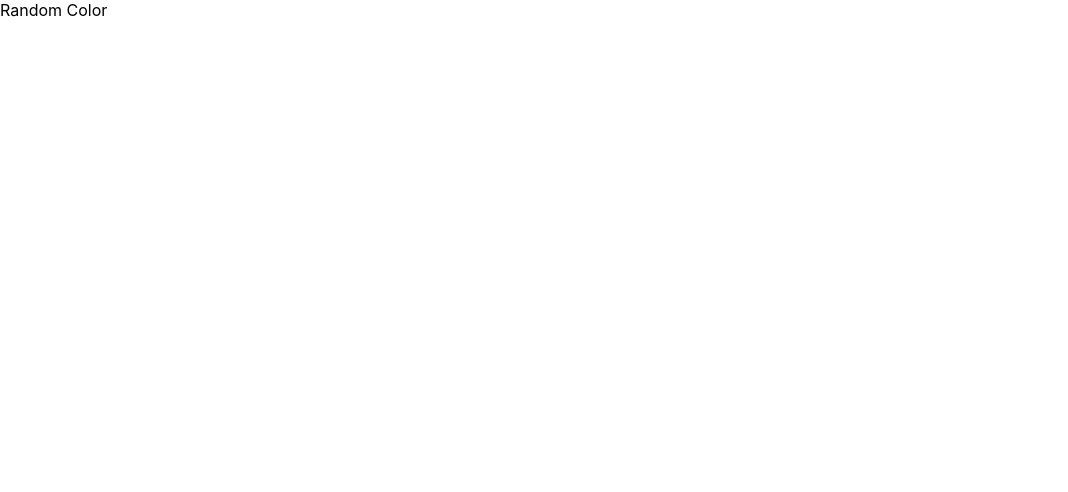
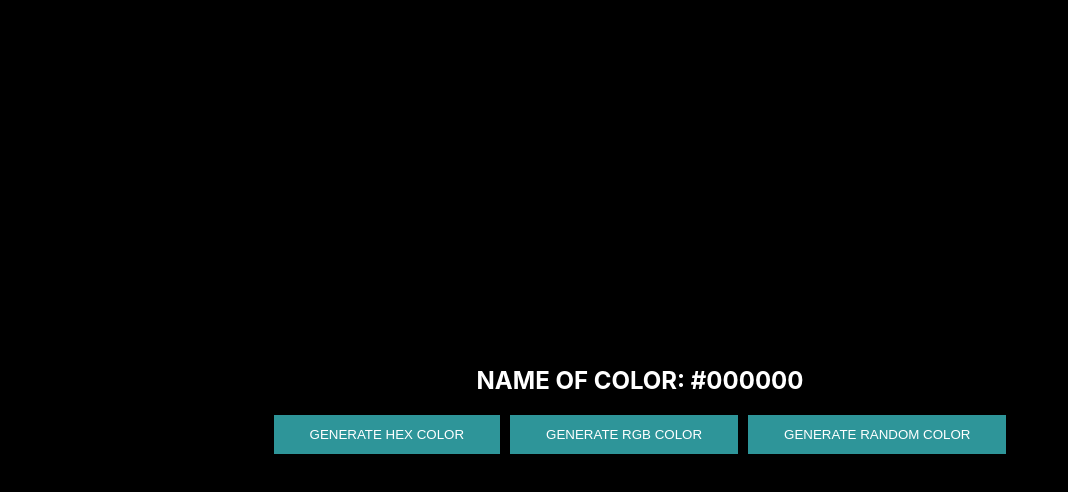
Before and after one commit to tanzimr8/25_projects-with-react, a React (Create React App) app: page / in a window 1280 px wide. Shown: the top 492 px of the page, without its empty margins (0-1068 px from the left). Built offline with nearby package versions, Linux system fonts and the light colour scheme.

Commit message:
Random color generation completed

```diff
--- a/src/components/random-color-generator/index.jsx
+++ b/src/components/random-color-generator/index.jsx
@@ -1,7 +1,38 @@
+import { useState } from "react"
+import './styles.css';
 export default function RandomColorGen(){
+    const [color,setColor] = useState('#000000');
+    const [typeOfColor,setTypeOfColor] = useState('hex');
+    const createRandomDigit = (len)=>{
+        return Math.floor(Math.random()*len);
+    }
+    const setTypeHexColor = ()=>{
+        const hex = ['1','2','3','4','5','6','7','8','9','A','B','C','D','E','F'];
+        let hexNumber = '#';
+        for(let c=0;c<6;c++){
+            hexNumber += hex[createRandomDigit(hex.length)]
+        }
+        setColor(hexNumber);
+    }
+    const setTypeRgbColor = ()=>{
+        const R = createRandomDigit(256);
+        const G = createRandomDigit(256);
+        const B = createRandomDigit(256);
+        let rgbNumber = `rgb(${R},${G},${B})`;
+        setColor(rgbNumber);
+    }
     return(
-        <div>
-            Random Color
+        <div style={{
+            width: '100vw',
+            height: '100vh',
+            background: color
+        }}>
+            <h2>Name of Color: {color}</h2>
+            <div className="buttons">
+                <button onClick={()=>{setTypeOfColor('hex')}}>Generate HEX color</button>
+                <button onClick={()=>{setTypeOfColor('rgb')}}>Generate RGB color</button>
+                <button onClick={()=>{typeOfColor === 'hex' ? setTypeHexColor() : setTypeRgbColor()}}>Generate random color</button>
+            </div>
         </div>
     )
 }
--- a/src/components/random-color-generator/styles.css
+++ b/src/components/random-color-generator/styles.css
@@ -0,0 +1,24 @@
+div{
+    color:#fff;
+    display: flex;
+    flex-direction: column;
+    justify-content: center;
+    align-items: center;
+}
+button{
+    border: none;
+    padding: 12px 36px;
+    cursor: pointer;
+    text-transform: uppercase;
+    background: #2E9599;
+    color: #fff;
+}
+button:hover{
+    background: #fff;
+    color: #000;
+}
+.buttons{
+    display: flex;
+    gap: 10px;
+    flex-direction: row;
+}
```
